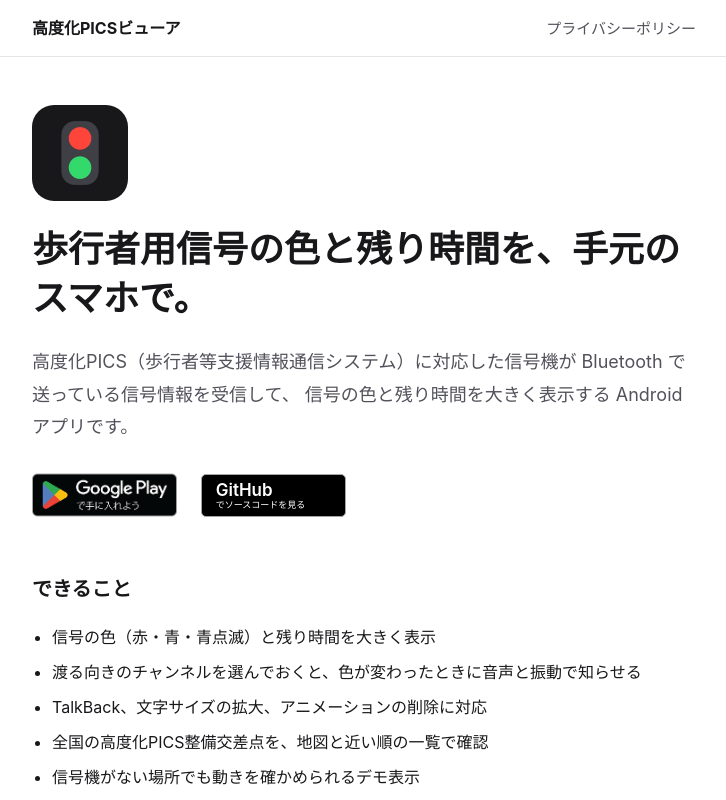
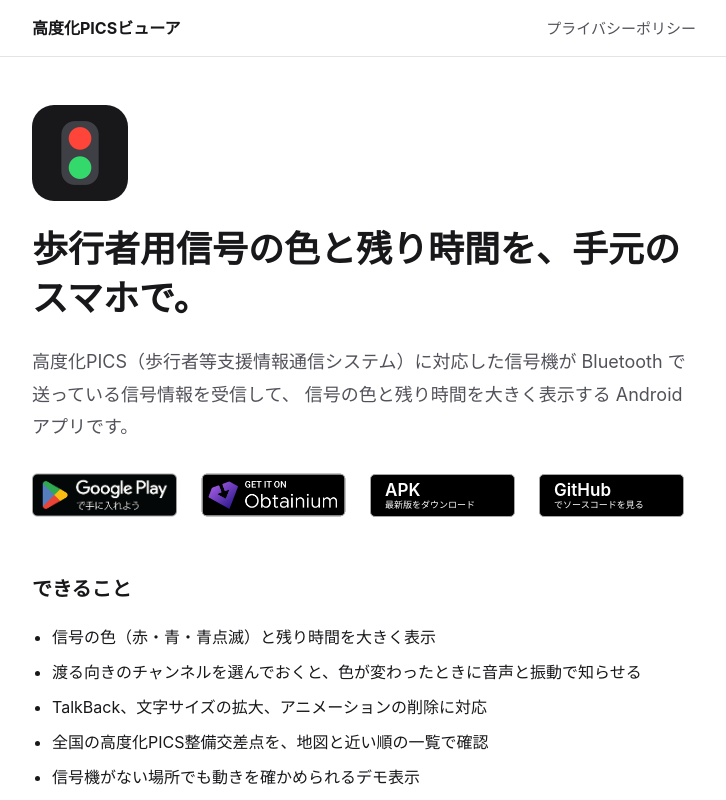
Before and after one commit to sashimi3433/pics-viewer-android, a plain HTML site: page site/public/index.html in a window 1280 px wide. Shown: the top 800 px of the page, without its empty margins (276-1002 px from the left). Drawn offline with Linux system fonts and the light colour scheme.

Commit message:
feat(site): APK のダウンロードと Obtainium への追加ボタンを置く

```diff
--- a/site/public/index.html
+++ b/site/public/index.html
@@ -42,9 +42,16 @@
             <a class="store-badge" href="https://play.google.com/store/apps/details?id=com.sessapps.advanced_pics_viewer">
               <img src="/google-play-badge.png" width="145" height="56" alt="Google Play で手に入れよう" />
             </a>
-            <a class="source-button" href="https://github.com/sashimi3433/pics-viewer-android">
-              <span class="source-button-main">GitHub</span>
-              <span class="source-button-sub">でソースコードを見る</span>
+            <a class="store-badge obtainium" href="https://apps.obtainium.imranr.dev/redirect?r=obtainium://add/https://github.com/sashimi3433/pics-viewer-android">
+              <img src="/obtainium-badge.png" width="165" height="64" alt="Obtainium に追加" />
+            </a>
+            <a class="dark-button" href="https://github.com/sashimi3433/pics-viewer-android/releases/latest">
+              <span class="dark-button-main">APK</span>
+              <span class="dark-button-sub">最新版をダウンロード</span>
+            </a>
+            <a class="dark-button" href="https://github.com/sashimi3433/pics-viewer-android">
+              <span class="dark-button-main">GitHub</span>
+              <span class="dark-button-sub">でソースコードを見る</span>
             </a>
           </p>
         </section>
--- a/site/public/styles.css
+++ b/site/public/styles.css
@@ -141,8 +141,17 @@ h1 {
   width: auto;
 }
 
-/* GitHub へのボタン。Play バッジの見えている部分（約 145×43px、角丸 5px、灰色の枠）に合わせる */
-.source-button {
+/* Obtainium のバッジは透明な余白が広いので、見えている部分が Play バッジと同じ高さ（43px）になるよう大きめに置く */
+.store-badge.obtainium {
+  margin: -18px -24px;
+}
+
+.store-badge.obtainium img {
+  height: 64px;
+}
+
+/* APK・GitHub へのボタン。Play バッジの見えている部分（約 145×43px、角丸 5px、灰色の枠）に合わせる */
+.dark-button {
   display: inline-flex;
   flex-direction: column;
   justify-content: center;
@@ -158,13 +167,13 @@ h1 {
   line-height: 1.1;
 }
 
-.source-button-main {
+.dark-button-main {
   font-family: Inter, system-ui, sans-serif;
   font-weight: 600;
   font-size: 17px;
 }
 
-.source-button-sub {
+.dark-button-sub {
   font-size: 9px;
 }
 
```
Also changed, not shown: site/public/obtainium-badge.png (added), 1 other file.
